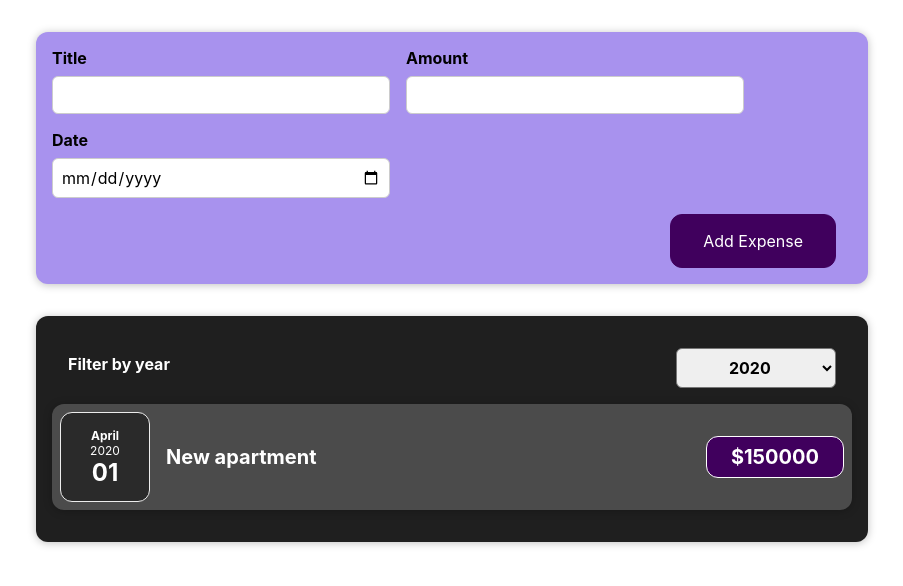
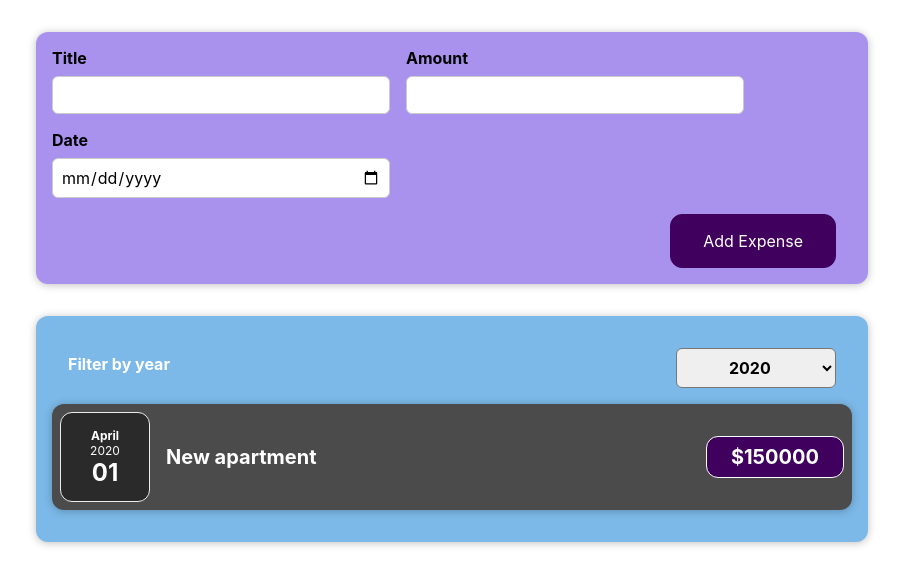
Before and after one commit to claudioabudio/react-complete-guide, a React (Create React App) app: page / in a window 1280 px wide. Shown: the top 586 px of the page, without its empty margins (188-1091 px from the left). Built offline with nearby package versions, Linux system fonts and the light colour scheme.

Commit message:
added conditional content if expenses list is empty

```diff
--- a/src/components/Expenses/Expenses.css
+++ b/src/components/Expenses/Expenses.css
@@ -1,6 +1,6 @@
 .expenses {
   padding: 1rem;
-  background-color: rgb(31, 31, 31);
+  background-color: rgb(124,185,232);
   margin: 2rem auto;
   width: 50rem;
   max-width: 95%;
--- a/src/components/Expenses/Expenses.js
+++ b/src/components/Expenses/Expenses.js
@@ -17,7 +17,8 @@ function Expenses(props) {
         return (
           <Card className="expenses">
             <ExpensesFilter selected={year} onChangeFilter={filterExpenseHandler}/>
-            {filteredExpenses.map(expense => <ExpenseItem
+            {filteredExpenses.length === 0 && (<p>No Expenses found.</p>)}
+            {filteredExpenses.length > 0 && filteredExpenses.map(expense => <ExpenseItem
                key={expense.id}
                title={expense.title}
                date={expense.date}
```
